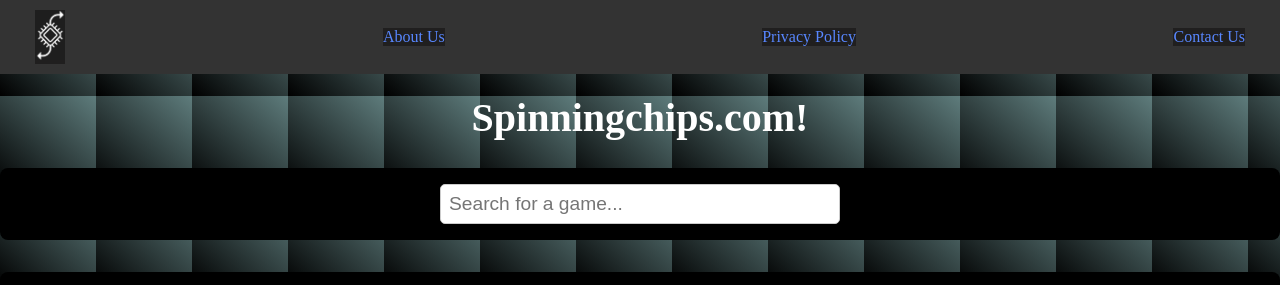
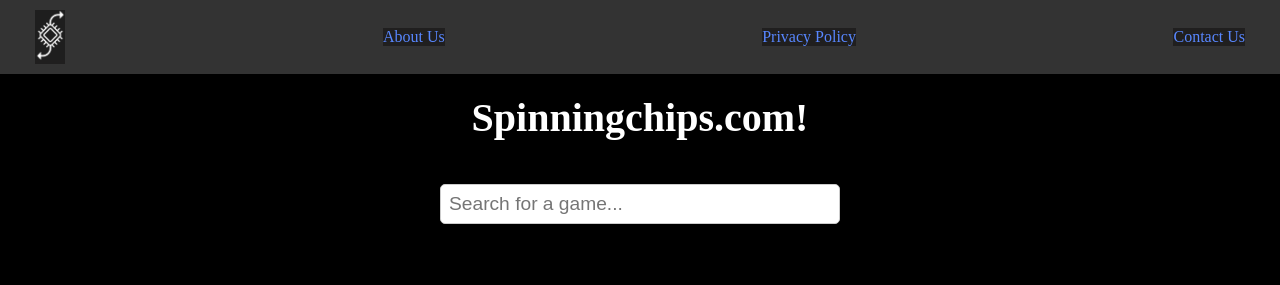
Before and after one commit to spinningchips/spinningchips.github.io, a plain HTML site: page index.html in a window 1280 px wide. Shown: the top 285 px of the page. Drawn offline with Linux system fonts and the light colour scheme.

Commit message:
update css

```diff
--- a/style.css
+++ b/style.css
@@ -3,7 +3,6 @@
     height: 100vh;
     width: 100vw;
     background: rgb(0,0,0);
-    background: linear-gradient(42deg, rgba(0,0,0,1) 0%, rgba(94,124,124,1) 100%);
     background-position: 0 0;
     background-size: 12vmin 12vmin;
     position: absolute;
```
